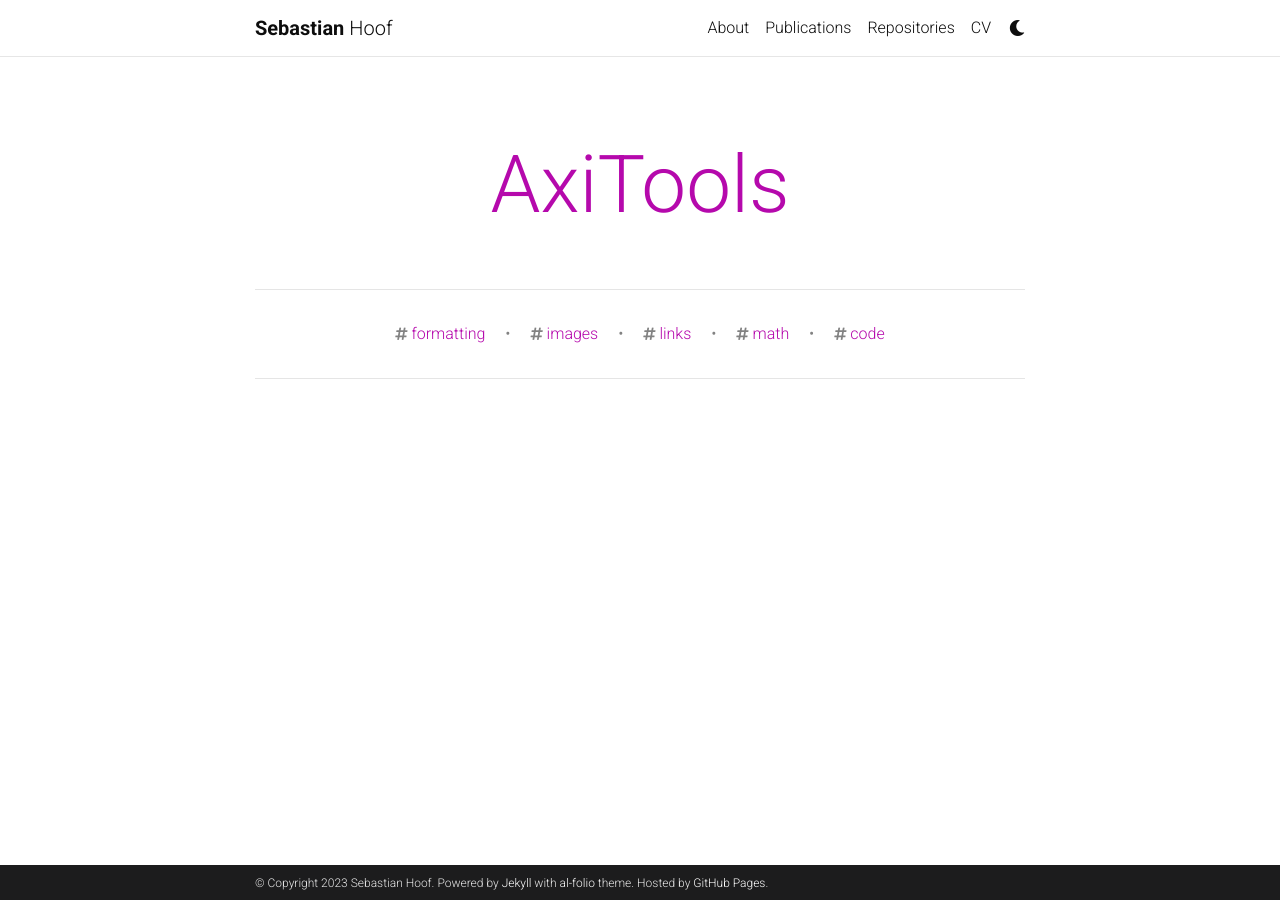
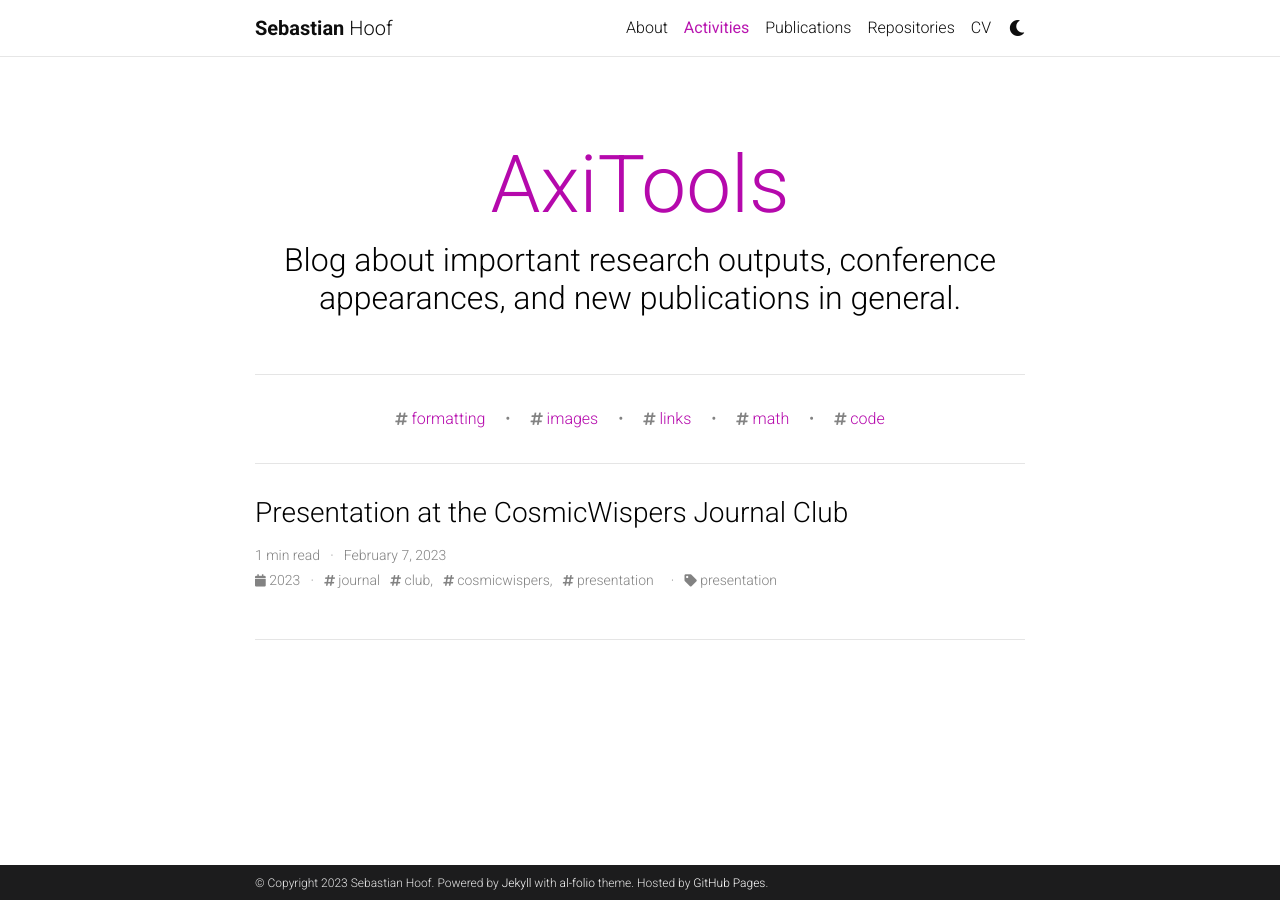
Before and after one commit to sebhoof/sebhoof.github.io, a Jekyll site: the page built from blog/index.html, in a window 1280 px wide. Built offline with Jekyll 4.4.1, drawn with Linux system fonts in a browser that asks for light colours; the list of posts is cut into pages by our own code; comment, search, counter and statistics services are not loaded; a style sheet for code colours, icons or effects is not loaded.

Commit message:
First implementation of activities blog.

```diff
--- a/_config.yml
+++ b/_config.yml
@@ -116,8 +116,8 @@ bing_site_verification:  # out your bing-site-verification ID (Bing Webmaster)
 # -----------------------------------------------------------------------------
 
 blog_name: AxiTools # blog_name will be displayed in your blog page
-blog_nav_title: # Blog # your blog must have a title for it to be displayed in the nav bar
-blog_description: # a simple whitespace theme for academics
+blog_nav_title: Activities # your blog must have a title for it to be displayed in the nav bar
+blog_description: Blog about important research outputs, conference appearances, and new publications in general. # a simple whitespace theme for academics
 permalink: /blog/:year/:title/
 
 # Pagination
```
Also changed, not shown: _posts/2023-02-07-cw-jc.md (added, +16 -0 lines).
